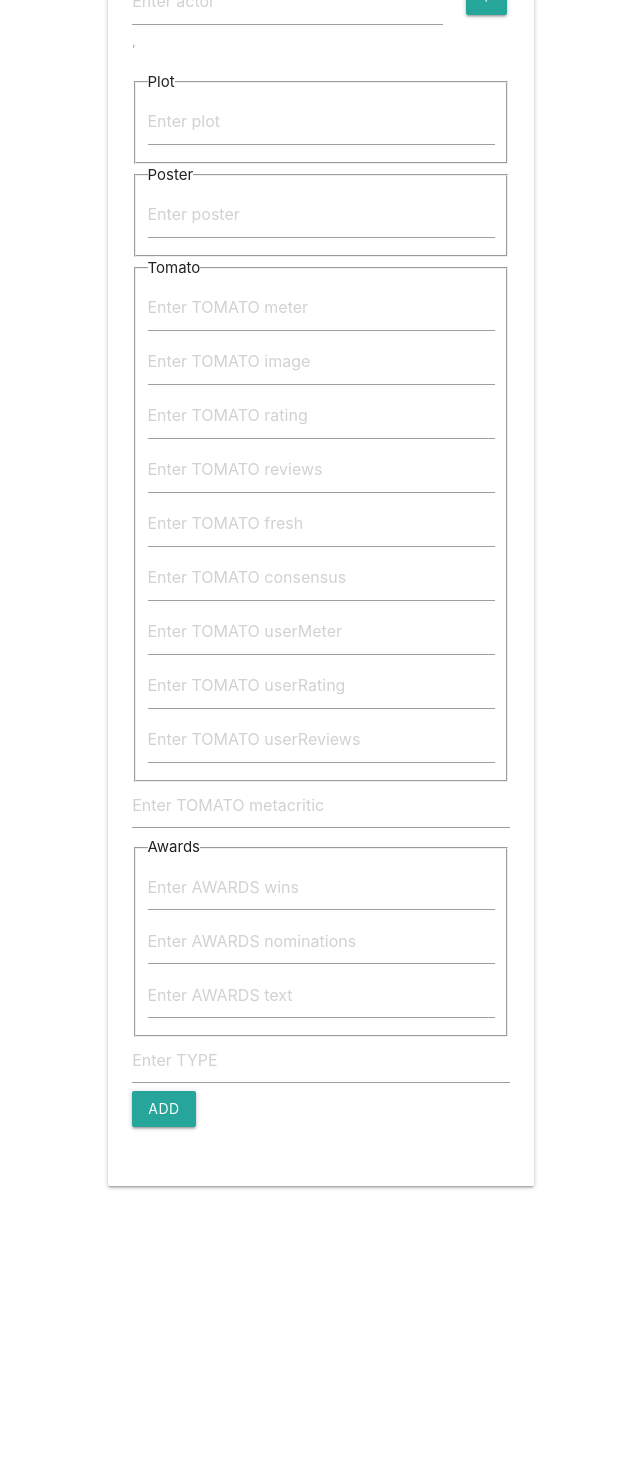
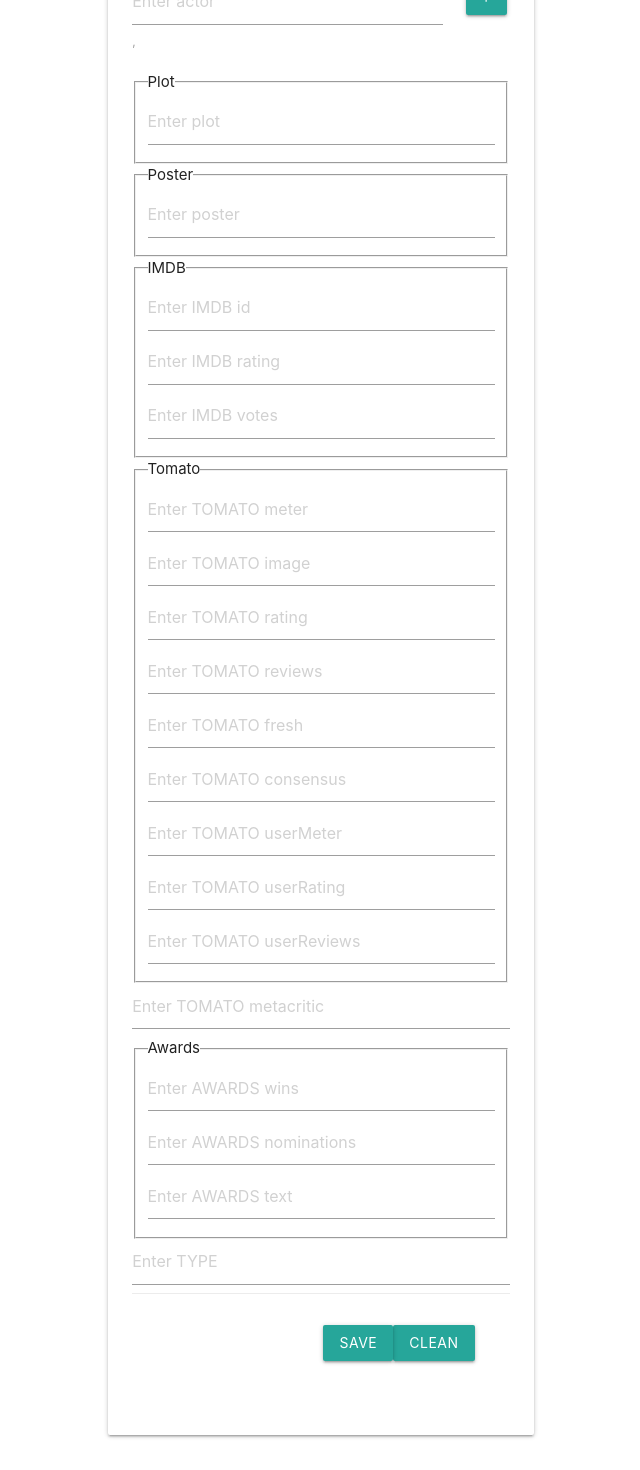
Before and after one commit to marcosdam/API-MEAN, an Angular app in the folder frontend/: page / in a window 1280 px wide. Shown: the part 765-2235 px from the top of the page, without its empty margins (95-735 px from the left). Before the commit the page ends 1986 px from the top, so only its background shows below. Built offline with nearby package versions, Linux system fonts and the light colour scheme; no server answers.

Commit message:
Frontend en Angular -> Añadidos formularios en movies.component.html

```diff
--- a/frontend/src/app/components/movies/movies.component.css
+++ b/frontend/src/app/components/movies/movies.component.css
@@ -0,0 +1,3 @@
+.cursor{
+  cursor: pointer;
+}
--- a/frontend/src/app/components/movies/movies.component.html
+++ b/frontend/src/app/components/movies/movies.component.html
@@ -7,6 +7,8 @@
         </div>
         <div class="card-content">
           <form #movieForm="ngForm" (ngSubmit)="addMovie(movieService.selectedMovie, movieForm)">
+            <!-- Guardar ID de manera oculta cuando editemos un elemento -->
+            <input type="hidden" name="_id" #_id="ngModel" [(ngModel)]="movieService.selectedMovie._id"/>
             <div class="row">
               <div class="input-field col s12">
                 <!-- TITLE -->
@@ -119,32 +121,57 @@
                 </fieldset>
                 <!-- FIN Añadir POSTER a la peli-->
 
+                <!-- INICIO IMDB -->
+                <fieldset>
+                  <legend>IMDB</legend>
+                  <input type="text" name="id" #id="ngModel"
+                         [(ngModel)]="movieService.selectedMovie.imdb.id"
+                         placeholder="Enter IMDB id"/>
+                  <input type="number" name="rating" #rating="ngModel"
+                         [(ngModel)]="movieService.selectedMovie.imdb.rating"
+                         placeholder="Enter IMDB rating"/>
+                  <input type="number" name="votes" #votes="ngModel"
+                         [(ngModel)]="movieService.selectedMovie.imdb.votes"
+                         placeholder="Enter IMDB votes"/>
+                </fieldset>
+                <!-- FIN IMDB -->
+
                 <!-- INICIO TOMATO -->
                 <fieldset>
                   <legend>Tomato</legend>
-                  <input type="number" name="meter" #meter="ngModel" [(ngModel)]="movieService.selectedMovie.tomato.meter"
+                  <input type="number" name="meter" #meter="ngModel"
+                         [(ngModel)]="movieService.selectedMovie.tomato.meter"
                          placeholder="Enter TOMATO meter"/>
-                  <input type="text" name="image" #image="ngModel" [(ngModel)]="movieService.selectedMovie.tomato.image"
+                  <input type="text" name="image" #image="ngModel"
+                         [(ngModel)]="movieService.selectedMovie.tomato.image"
                          placeholder="Enter TOMATO image"/>
-                  <input type="number" name="rating" #rating="ngModel" [(ngModel)]="movieService.selectedMovie.tomato.rating"
+                  <input type="number" name="rating" #rating="ngModel"
+                         [(ngModel)]="movieService.selectedMovie.tomato.rating"
                          placeholder="Enter TOMATO rating"/>
-                  <input type="number" name="reviews" #reviews="ngModel" [(ngModel)]="movieService.selectedMovie.tomato.reviews"
+                  <input type="number" name="reviews" #reviews="ngModel"
+                         [(ngModel)]="movieService.selectedMovie.tomato.reviews"
                          placeholder="Enter TOMATO reviews"/>
-                  <input type="number" name="fresh" #fresh="ngModel" [(ngModel)]="movieService.selectedMovie.tomato.fresh"
+                  <input type="number" name="fresh" #fresh="ngModel"
+                         [(ngModel)]="movieService.selectedMovie.tomato.fresh"
                          placeholder="Enter TOMATO fresh"/>
-                  <input type="text" name="consensus" #consensus="ngModel" [(ngModel)]="movieService.selectedMovie.tomato.consensus"
+                  <input type="text" name="consensus" #consensus="ngModel"
+                         [(ngModel)]="movieService.selectedMovie.tomato.consensus"
                          placeholder="Enter TOMATO consensus"/>
-                  <input type="number" name="userMeter" #userMeter="ngModel" [(ngModel)]="movieService.selectedMovie.tomato.userMeter"
+                  <input type="number" name="userMeter" #userMeter="ngModel"
+                         [(ngModel)]="movieService.selectedMovie.tomato.userMeter"
                          placeholder="Enter TOMATO userMeter"/>
-                  <input type="number" name="userRating" #userRating="ngModel" [(ngModel)]="movieService.selectedMovie.tomato.userRating"
+                  <input type="number" name="userRating" #userRating="ngModel"
+                         [(ngModel)]="movieService.selectedMovie.tomato.userRating"
                          placeholder="Enter TOMATO userRating"/>
-                  <input type="number" name="userReviews" #userReviews="ngModel" [(ngModel)]="movieService.selectedMovie.tomato.userReviews"
+                  <input type="number" name="userReviews" #userReviews="ngModel"
+                         [(ngModel)]="movieService.selectedMovie.tomato.userReviews"
                          placeholder="Enter TOMATO userReviews"/>
                 </fieldset>
                 <!-- FIN TOMATO -->
 
                 <!-- INICIO METACRITIC -->
-                <input type="number" name="metacritic" #metacritic="ngModel" [(ngModel)]="movieService.selectedMovie.metacritic"
+                <input type="number" name="metacritic" #metacritic="ngModel"
+                       [(ngModel)]="movieService.selectedMovie.metacritic"
                        placeholder="Enter TOMATO metacritic"/>
                 <!-- FIN METACRITIC -->
 
@@ -153,7 +180,8 @@
                   <legend>Awards</legend>
                   <input type="number" name="wins" #wins="ngModel" [(ngModel)]="movieService.selectedMovie.awards.wins"
                          placeholder="Enter AWARDS wins"/>
-                  <input type="number" name="nominations" #nominations="ngModel" [(ngModel)]="movieService.selectedMovie.awards.nominations"
+                  <input type="number" name="nominations" #nominations="ngModel"
+                         [(ngModel)]="movieService.selectedMovie.awards.nominations"
                          placeholder="Enter AWARDS nominations"/>
                   <input type="text" name="text" #text="ngModel" [(ngModel)]="movieService.selectedMovie.awards.text"
                          placeholder="Enter AWARDS text"/>
@@ -165,8 +193,13 @@
                        placeholder="Enter TYPE"/>
                 <!-- FIN Añadir TYPE a la peli-->
 
-                <!-- BOTÓN CONFIRMAR -->
-                <button type="submit" class="btn">Add</button>
+                <!-- BOTÓNES CLEAN & SAVE -->
+                <div class="card-action">
+                  <div class="input-field col s12">
+                    <button class="btn right" (click)="resetForm(movieForm)">Clean</button>
+                    <button type="submit" class="btn right">Save</button>
+                  </div>
+                </div>
 
               </div>
             </div>
@@ -174,6 +207,23 @@
         </div>
       </div>
     </div>
-    <div class="col s12 m6"><h3 class="center blue-text">Movie List</h3></div>
+    <div class="col s12 m6 right-align">
+      <!-- RECORRER LISTA PELIS -->
+      <h3 class="center blue-text">Movie List</h3>
+      <ul>
+        <li *ngFor="let movie of movieService.movies">
+          <h5>{{ movie.title }}
+            <!-- BTN EDITAR -->
+            <a class="cursor" (click)="editMovie(movie)">
+              <i class="material-icons">edit</i>
+            </a>
+            <!-- BTN BORRAR -->
+            <a class="cursor" (click)="deleteMovie(movie._id)">
+              <i class="material-icons">delete</i>
+            </a>
+          </h5>
+        </li>
+      </ul>
     </div>
   </div>
+</div>
--- a/frontend/src/app/components/movies/movies.component.ts
+++ b/frontend/src/app/components/movies/movies.component.ts
@@ -2,6 +2,9 @@ import { Component, OnInit } from '@angular/core';
 import {NgForm} from "@angular/forms";
 import {MovieService} from "../../services/movie.service";
 import {Movie} from "../../models/movie";
+
+// Var para utilizar Materialize
+declare var M: any;
 
 @Component({
   selector: 'app-movies',
@@ -20,29 +23,72 @@ export class MoviesComponent implements OnInit {
   constructor(private movieService: MovieService) { }
 
   ngOnInit() {
+    this.getMovies(); // Inicializar array al arrancar
   }
 
   addMovie(selectedMovie: Movie, movieForm: NgForm) {
     console.log('peli: ', selectedMovie, 'formulario:', movieForm);
+    this.movieService.postMovie(selectedMovie)
+      .subscribe(res => {
+        console.log('res: ', res);
+        M.toast({html: 'Saved Succesful'});
+        this.getMovies();
+      });
   }
 
   addCountry(){
+    if (this.movieService.selectedMovie.countries[0] === ''){
+      this.movieService.selectedMovie.countries.splice(0,1);
+    }
     this.movieService.selectedMovie.countries.push(this.myCountry); // Añadir country a la lista
     this.myCountry = '';  // Reiniciar var
   }
 
   addGenre() {
+    if (this.movieService.selectedMovie.genres[0] === ''){
+      this.movieService.selectedMovie.genres.splice(0,1);
+    }
     this.movieService.selectedMovie.genres.push(this.myGenre); // Añadir género a la lista
     this.myGenre = '';  // Reiniciar variable
   }
 
   addWriter() {
+    if (this.movieService.selectedMovie.writers[0] === ''){
+      this.movieService.selectedMovie.writers.splice(0,1);
+    }
     this.movieService.selectedMovie.writers.push(this.myWriter); // Añadir escritor a la lista
     this.myWriter = '';  // Reiniciar variable
   }
 
   addActor() {
+    if (this.movieService.selectedMovie.actors[0] === ''){
+      this.movieService.selectedMovie.actors.splice(0,1);
+    }
     this.movieService.selectedMovie.actors.push(this.myActor); // Añadir actor a la lista
     this.myActor = '';  // Reiniciar variable
   }
+
+  resetForm(movieForm?: NgForm) {
+    if (movieForm) {
+      movieForm.reset();
+      this.movieService.selectedMovie = new Movie();  // Resetear formulario (nuevo objeto vacío para no resetear tod0)
+    }
+  }
+
+  getMovies() {
+    // Recoger las películas de mi API
+    this.movieService.getMovies()
+      .subscribe(res => {
+        this.movieService.movies = res as Movie[];
+        console.log('res: ', res);
+      });
+  }
+
+  editMovie(movie: Movie) {
+
+  }
+
+  deleteMovie(_id: string) {
+
+  }
 }
```
Also changed, not shown: 1 other file (tests, documents, lock files or other folders). Lines whose indentation alone changed are shown as unchanged.
